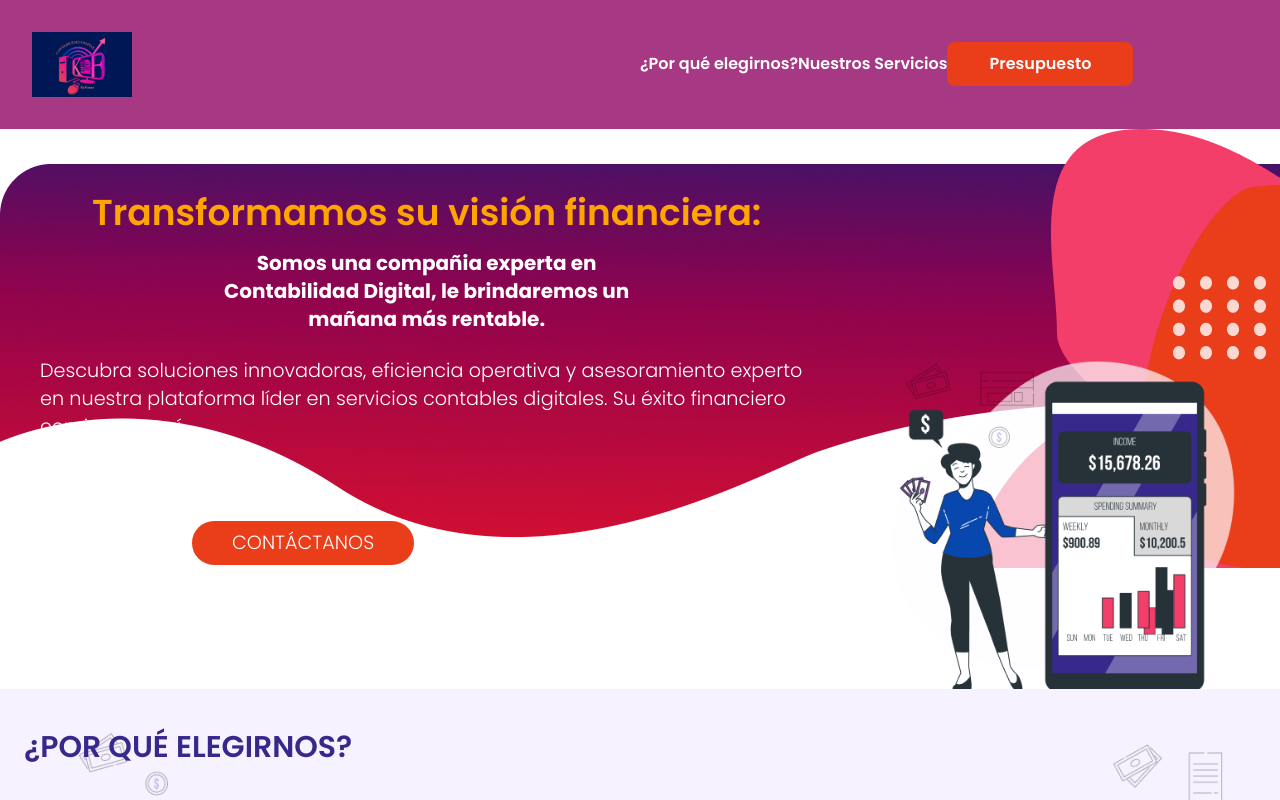
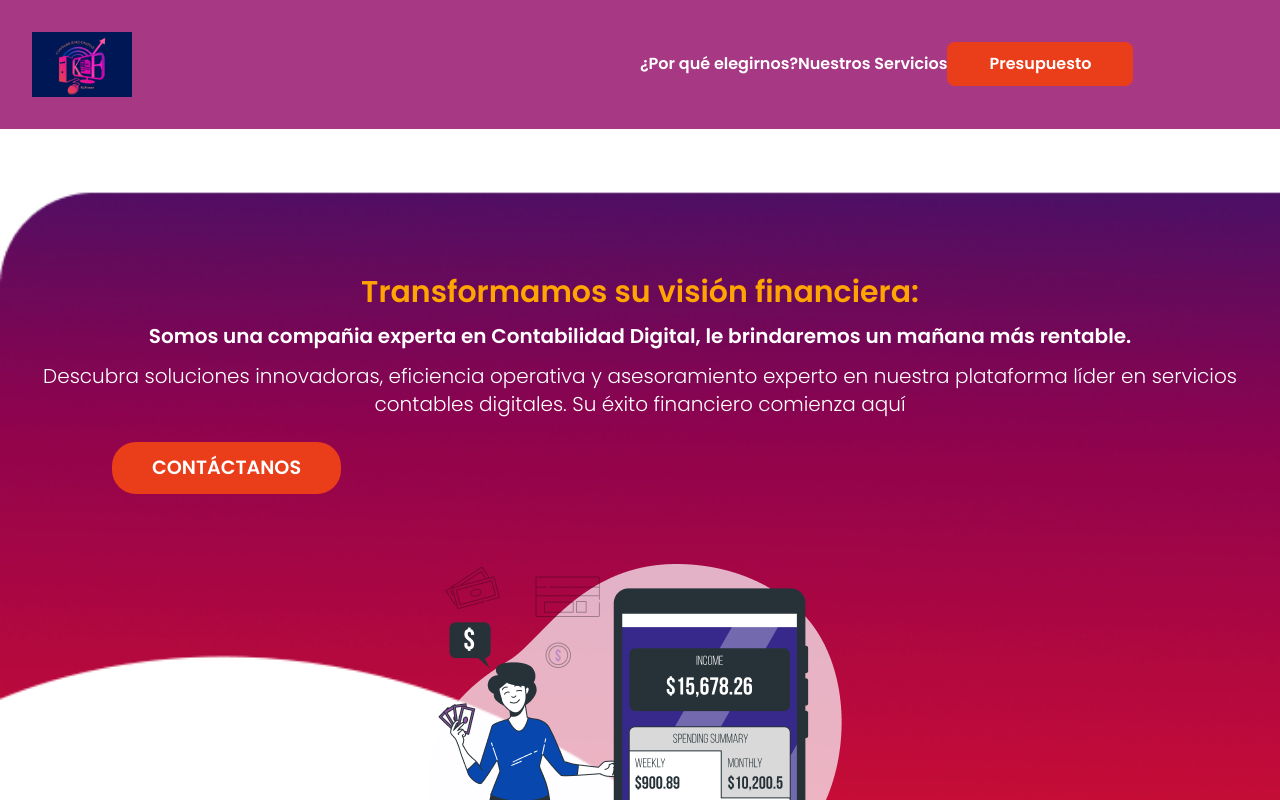
Before and after one commit to tghtechnology/client_Kafinanz_Landing_Page, a React (Vite) app: page / in a window 1280 px wide. Shown: the top 800 px of the page. Built offline with nearby package versions, Linux system fonts and the light colour scheme; no server answers.

Commit message:
Header arreglos

```diff
--- a/src/components/Header.jsx
+++ b/src/components/Header.jsx
@@ -1,30 +1,47 @@
-
 const Header = () => {
     return (
-    <div className="bg-[url(/image/bg-header.webp)] bg-no-repeat bg-auto h-[70vh] ">
-
-      <div className="flex h-full">
-          <div className="h-full ">
-            <div className="container flex flex-col text-center justify-start pt-16">
-                <p className="text-yellow-dark text-4xl font-poppins font-semibold">Transformamos su visión financiera:</p>
-                <h1 className="text-white font-bold px-48 mt-4">Somos una compañia experta en Contabilidad Digital, le brindaremos un mañana más rentable.</h1>
-                <p className="text-white text-start text-[1.2rem] mt-6 px-10">
-                  Descubra soluciones innovadoras, eficiencia operativa y asesoramiento experto en nuestra
-                  plataforma líder en servicios contables digitales. Su éxito financiero comienza aquí
+        <section className="bg-[url(/image/bg-header.webp)] bg-no-repeat bg-cover 1xl:bg-contain h-[800px] 1xl:h-[700px] mb-[10rem] 1xl:mb-[0rem]">
+            <div className="grid grid-rows-2 items-center 1xl:grid-rows-none 1xl:grid-cols-3">
+                <div className="row-[1/2] 1xl:col-[1/3] 1xl:mr-56 px-4">
+                    <div className="container flex flex-col gap-3 text-center 1xl:text-start 1xl:ml-40 1xl:justify-start 1xl:pt-30 pt-24">
+                        <h2 className="text-yellow-dark text-3xl 1xl:text-4xl font-poppins font-semibold">
+                            Transformamos su visión financiera:
+                        </h2>
+                        <h1 className="text-white text-xl 1xl:text-3xl font-semibold 1xl:mt-4">
+                            Somos una compañia experta en Contabilidad Digital,
+                            le brindaremos un mañana más rentable.
+                        </h1>
+                        <p className="text-white text-xl 1xl:text-[1.3rem] 1xl:mt-6">
+                            Descubra soluciones innovadoras, eficiencia
+                            operativa y asesoramiento experto en nuestra
+                            plataforma líder en servicios contables digitales.
+                            Su éxito financiero comienza aquí
                         </p>
                     </div>
 
-            <div className="flex items-center pl-48 mt-20">
-                <a href="#" className="text-white font-poppins bg-orange-ligth text-[1.2rem] px-10 py-2 rounded-3xl">CONTÁCTANOS</a>
+                    <div className="flex items-center 1xl:pl-48 1xl:mt-20 mt-6">
+                        <a
+                            href="#"
+                            className="text-white font-poppins bg-orange-ligth text-[1.2rem] ml-24 px-10 py-3 rounded-3xl font-semibold"
+                        >
+                            CONTÁCTANOS
+                        </a>
                     </div>
                 </div>
+                <div className="row-[2/3] flex justify-center 1xl:row-[1/2] 1xl:col-[3/4]">
+                    <img
+                        src="/image/image-header.svg"
+                        alt="imagen de header"
+                        className=" w-auto 1xl:pt-[100px]"
+                        width={300}
+                    />
+                </div>
+                {/* <div className="w-[40rem] flex items-end justify-center">
+            <img src="/image/image-header.svg" alt="imagen de header" className="w-[23rem]"/>
+          </div> */}
+            </div>
+        </section>
+    );
+};
 
-          <div className="w-[40rem] flex items-end justify-center">
-            <img src="/image/image-header.svg" alt="imagen de header" className="w-[23rem]"/>
-          </div>
-      </div>
-    </div>
-  )
-}
-
-export default Header
+export default Header;
```
Lines whose indentation alone changed are shown as unchanged.
